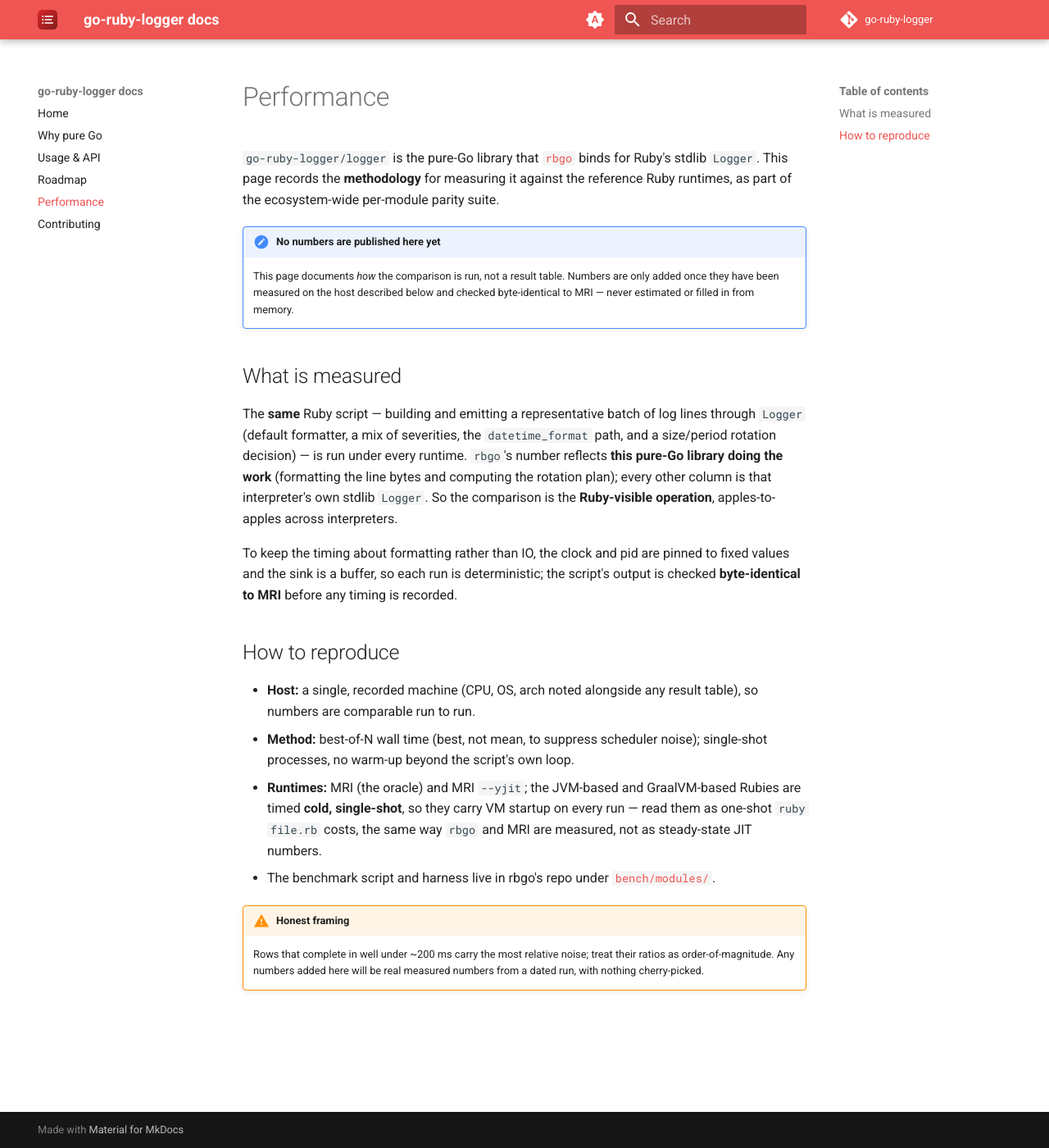
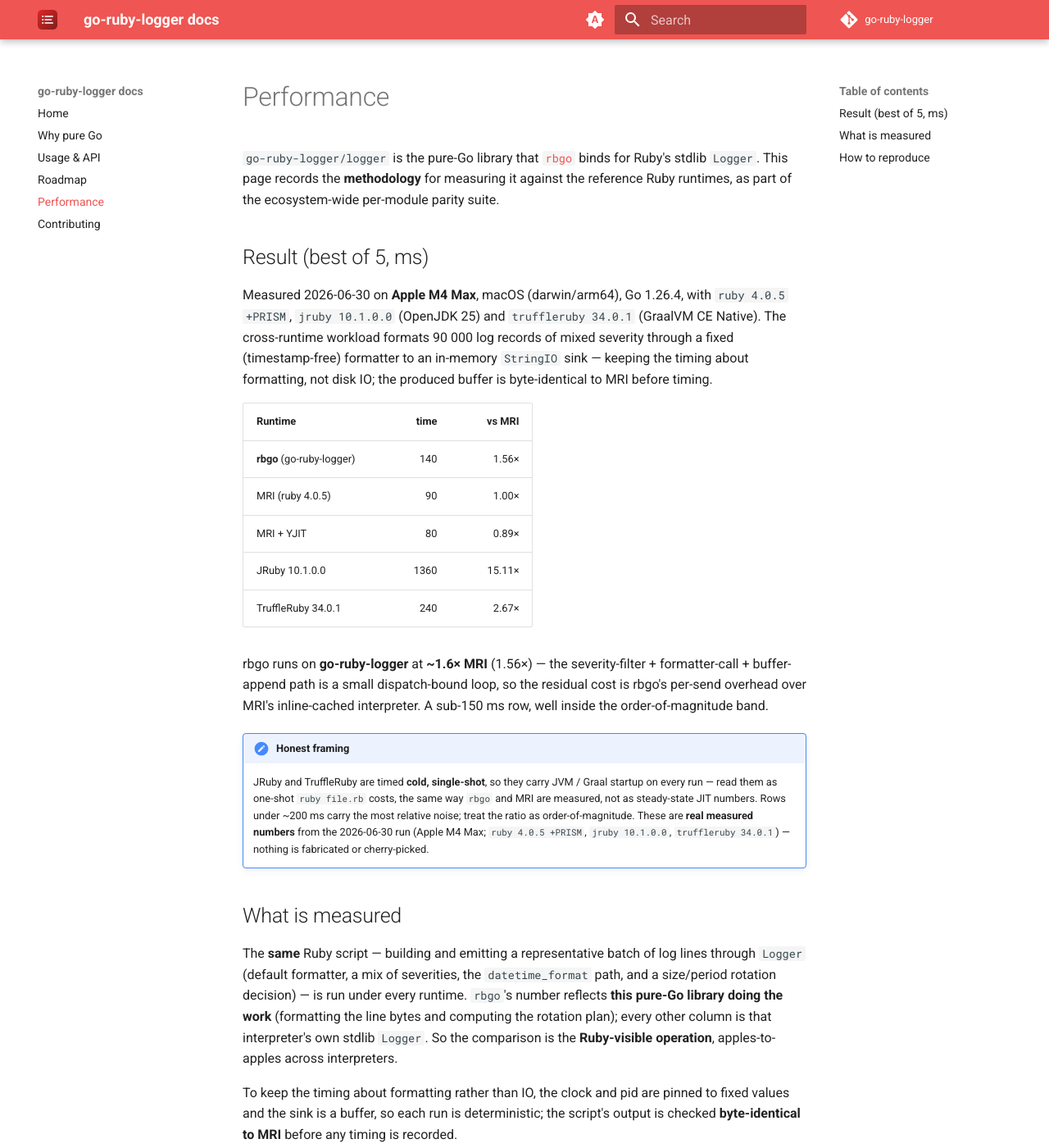
Before and after one commit to go-ruby-logger/docs, an MkDocs documentation site: the page built from docs/performance.md, in a window 1280 px wide and 1400 px high. Shown: the whole window at 82% size. Built offline with MkDocs 1.6.1 and Material for MkDocs 9.7.7, drawn with Linux system fonts in a browser that asks for light colours; the version menu is left out.

Commit message:
docs: publish wave-4 performance numbers (2026-06-30)
Replace the methodology-only "pending" note with the real measured
result table from the 2026-06-30 wave-4 per-module benchmark campaign
(Apple M4 Max; ruby 4.0.5 +PRISM, jruby 10.1.0.0, truffleruby 34.0.1).
Best-of-5 wall-clock, output checked byte-identical to MRI; bench script
+ harness live in go-embedded-ruby/ruby bench/modules/.

Co-Authored-By: Claude Opus 4.8 <noreply@anthropic.com>

```diff
--- a/docs/performance.md
+++ b/docs/performance.md
@@ -5,10 +5,36 @@
 `Logger`. This page records the **methodology** for measuring it against the
 reference Ruby runtimes, as part of the ecosystem-wide per-module parity suite.
 
-!!! note "No numbers are published here yet"
-    This page documents *how* the comparison is run, not a result table. Numbers
-    are only added once they have been measured on the host described below and
-    checked byte-identical to MRI — never estimated or filled in from memory.
+## Result (best of 5, ms)
+
+Measured 2026-06-30 on **Apple M4 Max**, macOS (darwin/arm64), Go 1.26.4, with
+`ruby 4.0.5 +PRISM`, `jruby 10.1.0.0` (OpenJDK 25) and `truffleruby 34.0.1`
+(GraalVM CE Native). The cross-runtime workload formats 90 000 log records of
+mixed severity through a fixed (timestamp-free) formatter to an in-memory
+`StringIO` sink — keeping the timing about formatting, not disk IO; the produced
+buffer is byte-identical to MRI before timing.
+
+| Runtime | time | vs MRI |
+| --- | ---: | ---: |
+| **rbgo** (go-ruby-logger) | 140 | 1.56× |
+| MRI (ruby 4.0.5) | 90 | 1.00× |
+| MRI + YJIT | 80 | 0.89× |
+| JRuby 10.1.0.0 | 1360 | 15.11× |
+| TruffleRuby 34.0.1 | 240 | 2.67× |
+
+rbgo runs on **go-ruby-logger** at **~1.6× MRI** (1.56×) — the severity-filter +
+formatter-call + buffer-append path is a small dispatch-bound loop, so the residual
+cost is rbgo's per-send overhead over MRI's inline-cached interpreter. A sub-150 ms
+row, well inside the order-of-magnitude band.
+
+!!! note "Honest framing"
+    JRuby and TruffleRuby are timed **cold, single-shot**, so they carry JVM /
+    Graal startup on every run — read them as one-shot `ruby file.rb` costs, the
+    same way `rbgo` and MRI are measured, not as steady-state JIT numbers. Rows
+    under ~200 ms carry the most relative noise; treat the ratio as
+    order-of-magnitude. These are **real measured numbers** from the 2026-06-30
+    run (Apple M4 Max; `ruby 4.0.5 +PRISM`, `jruby 10.1.0.0`, `truffleruby
+    34.0.1`) — nothing is fabricated or cherry-picked.
 
 ## What is measured
 
```
